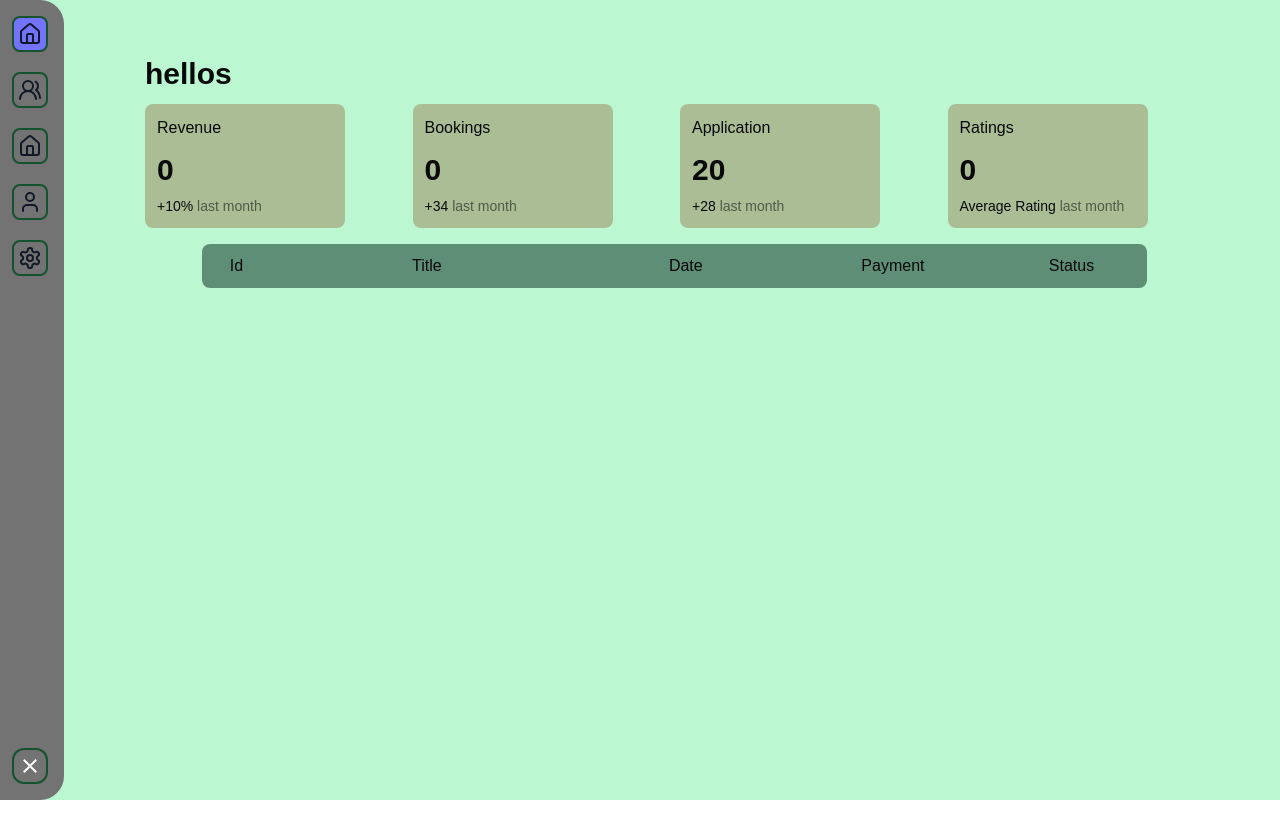
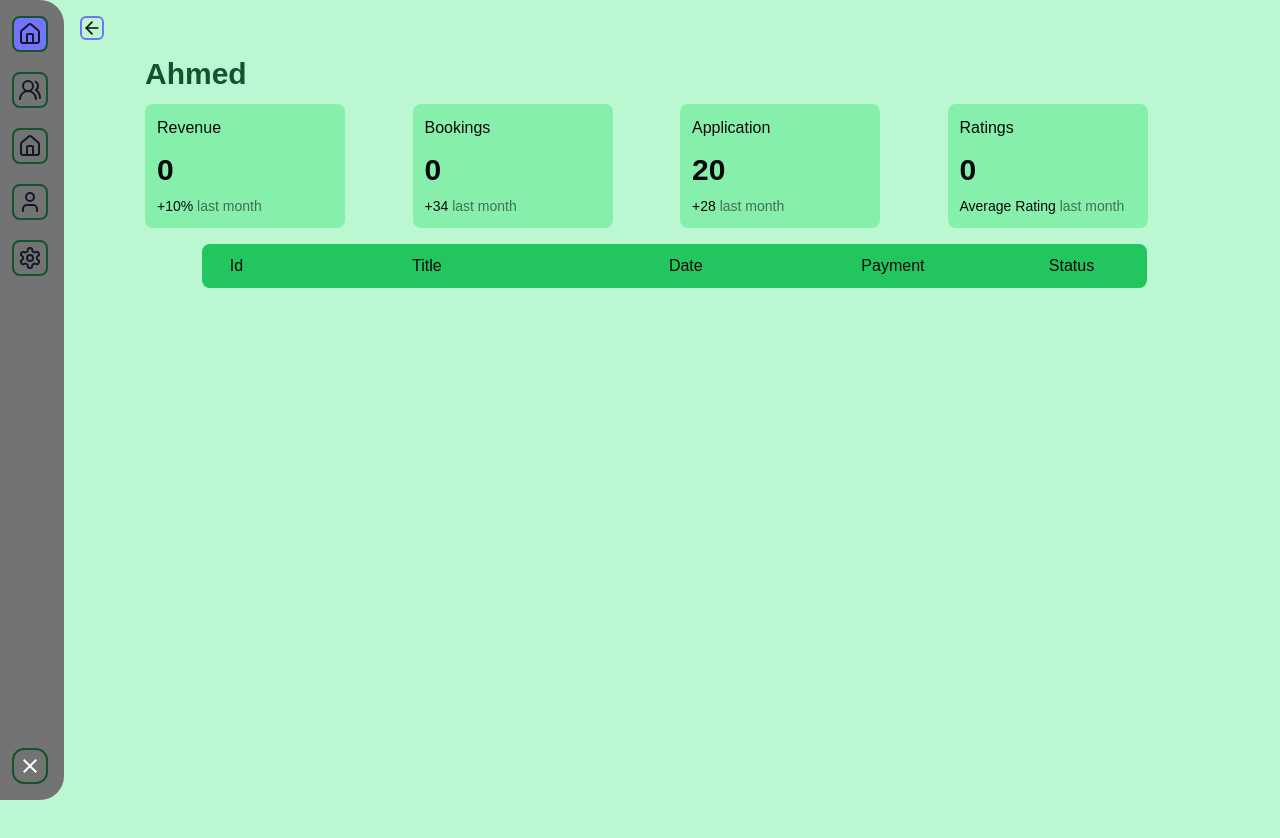
Before and after one commit to Jumi525/greengardens, a Next.js app: page /app/profile/home in a window 1280 px wide. Shown: the top 838 px of the page. Before the commit the page ends 800 px from the top, so only its background shows below. Built offline with nearby package versions, Linux system fonts and the light colour scheme.

Commit message:
finalizing the frontend

```diff
--- a/src/app/(apps)/app/products/products.tsx
+++ b/src/app/(apps)/app/products/products.tsx
@@ -6,7 +6,6 @@ import { IoMdCart } from "react-icons/io";
 import { signOut } from "@/lib/queries";
 import Carts from "@/components/products/carts";
 import ProductCard from "@/components/global/productCard";
-import { useFarmState } from "@/lib/farmerProvider";
 import {
   DropdownMenu,
   DropdownMenuContent,
@@ -16,48 +15,54 @@ import {
 
 const Jobpages = () => {
   const [isOpen, setIsOpen] = useState(false);
-  const { state } = useFarmState();
-  console.log(state);
   const [product] = useState([
     {
-      price: 200,
+      price: 300,
       title: "Orange",
       image: "/asset/product-1.png",
+      quantity: 5,
+    },
+    {
+      price: 500,
+      title: "Lemon",
+      image: "/asset/product-2.png",
+      quantity: 5,
     },
     {
       price: 200,
-      title: "Orange",
-      image: "/asset/product-2.png",
+      title: "Watermelon",
+      image: "/asset/product-3.png",
+      quantity: 6,
+    },
+    {
+      price: 900,
+      title: "Strawberry",
+      image: "/asset/product-4.png",
+      quantity: 8,
+    },
+    {
+      price: 800,
+      title: "Kiwi",
+      image: "/asset/product-5.png",
+      quantity: 9,
     },
     {
       price: 200,
-      title: "Orange",
-      image: "/asset/product-3.png",
+      title: "Onion",
+      image: "/asset/product-6.png",
+      quantity: 3,
     },
     {
       price: 200,
-      title: "Orange",
-      image: "/asset/product-4.png",
+      title: "Lectuce",
+      image: "/asset/product-7.png",
+      quantity: 2,
     },
     {
-      price: 200,
-      title: "Orange",
-      image: "/asset/product-5.png",
-    },
-    {
-      price: 200,
-      title: "Orange",
-      image: "/asset/product-6.png",
-    },
-    {
-      price: 200,
-      title: "Orange",
-      image: "/asset/product-7.png",
-    },
-    {
-      price: 200,
-      title: "Orange",
+      price: 100,
+      title: "Spinach",
       image: "/asset/product-8.png",
+      quantity: 3,
     },
   ]);
 
@@ -114,9 +119,11 @@ const Jobpages = () => {
         {product.map((val, index) => (
           <ProductCard
             key={index}
+            id={(index + 1).toString()}
             price={val.price}
             title={val.title}
             image={val.image}
+            quantity={val.quantity}
           />
         ))}
       </section>
--- a/src/app/(apps)/app/profile/[profile]/page.tsx
+++ b/src/app/(apps)/app/profile/[profile]/page.tsx
@@ -4,6 +4,8 @@ import { usePathname } from "next/navigation";
 import React, { useState } from "react";
 import CommunityCard from "@/components/profile/communityCard";
 import Produce from "@/components/profile/Produce";
+import { ArrowLeft } from "lucide-react";
+import { useRouter } from "next/navigation";
 
 type HomeProps = {
   id: string;
@@ -17,15 +19,22 @@ type HomeProps = {
 
 const Dashboardpage = () => {
   const paths = usePathname();
+  const router = useRouter();
   const path = paths.split("profile")[1].split("/")[1];
   const [home] = useState<HomeProps>([]);
 
   return (
     <>
+      <ArrowLeft
+        className="absolute ml-3 border-2 border-solid border-[#7373FF] rounded-md hover:bg-[#7373FF]"
+        onClick={() => router.push("/app/products")}
+      />
       {path === "home" && (
         <>
           <section className="p-4 max-w-[1090px] mx-auto">
-            <h1 className="font-bold text-3xl pt-6 pb-3 ">{"hellos"}</h1>
+            <h1 className="font-bold text-3xl pt-6 pb-3 text-green-900 ">
+              {"Ahmed"}
+            </h1>
 
             <div className="grid grid-cols-1 cardgrid md:grid-cols-4 gap-3 justify-center px-2">
               <DashboardCard title="Revenue" heading={"0"} increase="+10%" />
@@ -43,7 +52,7 @@ const Dashboardpage = () => {
             </div>
           </section>
           <section>
-            <section className="deGrid items-center rounded-lg mx-auto text-center mb-4 grid sm:grid-cols-[70px_1.5fr_1fr_1fr_150px] max-w-[945px] bg-[#052620]/50 h-11">
+            <section className="deGrid items-center rounded-lg mx-auto text-center mb-4 grid sm:grid-cols-[70px_1.5fr_1fr_1fr_150px] max-w-[945px] bg-green-500 h-11">
               <p>Id</p>
               <p>Title</p>
               <p className="block desecondG">Date</p>
@@ -66,7 +75,7 @@ const Dashboardpage = () => {
       {path === "community" && <CommunityCard />}
       {path === "shop" && <Produce />}
       {path === "revenue" && (
-        <section className="flex items-center justify-center h-full">
+        <section className="flex items-center justify-center h-full pt-8">
           No Revenue
         </section>
       )}
--- a/src/app/globals.css
+++ b/src/app/globals.css
@@ -119,7 +119,8 @@ body {
 }
 
 .scrollparent {
-  height: 176px;
+  /* height: 176px; */
+  height: 100vh;
   overflow-y: auto;
   scroll-snap-type: y mandatory;
   width: 100%;
--- a/src/components/profile/Produce.tsx
+++ b/src/components/profile/Produce.tsx
@@ -11,7 +11,7 @@ const Produce = () => {
   const price = useRef<HTMLInputElement>(null);
   console.log(publicIds);
   return (
-    <section className="grid grid-rows-[50px_1fr] gap-2 relative px-3 h-screen">
+    <section className="grid grid-rows-[50px_1fr] gap-2 relative px-3 h-screen pt-8">
       <button onClick={() => setClose(!close)} className="bg-green-400">
         Upload A produce
       </button>
--- a/src/components/profile/communityCard.tsx
+++ b/src/components/profile/communityCard.tsx
@@ -3,16 +3,16 @@ import React, { useState } from "react";
 
 const CommunityCard = () => {
   const [recommended] = useState([
-    { title: "hello", location: "here" },
-    { title: "hello", location: "here" },
-    { title: "hello", location: "here" },
-    { title: "hello", location: "here" },
-    { title: "hello", location: "here" },
-    { title: "hello", location: "here" },
+    { title: "Ahmed", location: "lagos" },
+    { title: "Thompson", location: "abuja" },
+    { title: "Elon", location: "benin" },
+    { title: "Success", location: "ekiti" },
+    { title: "Gabiel", location: "akure" },
+    { title: "Precious", location: "warri" },
   ]);
   return (
-    <section className="w-full h-full px-2">
-      <p className="mt-0">Farmers Community</p>
+    <section className="w-full pt-8 h-full px-2">
+      <p className="mt-0 mb-2 text-center">Farmers Community</p>
       <div
         className={clsx(
           "grid grid-cols-1  md:grid-cols-3 lg:grid-cols-4 gap-3 justify-center px-2",
@@ -26,7 +26,7 @@ const CommunityCard = () => {
           recommended.map((value, index) => (
             <div
               key={index}
-              className="bg-[#9A845C]/50 recommedgrid flex flex-col gap-2 text-left px-3 rounded-lg py-3 h-full"
+              className="bg-green-300 recommedgrid flex flex-col gap-2 text-left px-3 rounded-lg py-3 h-full"
             >
               <p>
                 Fullname: <span>{value.title}</span>
@@ -38,11 +38,11 @@ const CommunityCard = () => {
               <p>
                 Title:{" "}
                 <span className="px-2 py-1 border-2 border-black border-solid rounded-full">
-                  {"now"}
+                  {"farmer"}
                 </span>
               </p>
               <p className="text-sm">
-                Email: <span>{"now"}</span>
+                Email: <span>{`${value.title}@gmail.com`}</span>
               </p>
             </div>
           ))
--- a/src/components/profile/profileCard.tsx
+++ b/src/components/profile/profileCard.tsx
@@ -7,7 +7,7 @@ type DashboardCardprops = {
 
 const DashboardCard = ({ heading, increase, title }: DashboardCardprops) => {
   return (
-    <section className="bg-[#9A845C]/50 sm:max-w-[200px] text-center sm:text-left px-3 rounded-lg py-3 flex flex-col justify-between">
+    <section className="bg-green-300 sm:max-w-[200px] text-center sm:text-left px-3 rounded-lg py-3 flex flex-col justify-between">
       <p>{title}</p>
       <h3 className="mt-3 mb-2 font-bold text-3xl">{heading}</h3>
       <p className="text-sm">
--- a/src/lib/farmerProvider.tsx
+++ b/src/lib/farmerProvider.tsx
@@ -29,16 +29,16 @@ type Action =
       payload: { produce: ProduceSchema };
     }
   | {
-      type: "ADD_TO_CART";
-      payload: { produceId: string; produce: ProduceSchema; farmerId: string };
+      type: "ADD_CART";
+      payload: { produce: ProduceSchema };
     }
   | {
       type: "INC_CART";
-      payload: { produceId: string; produce: ProduceSchema; farmerId: string };
+      payload: { produceId: string; produce: ProduceSchema; price?: number };
     }
   | {
       type: "DEC_CART";
-      payload: { produceId: string; produce: ProduceSchema; farmerId: string };
+      payload: { produceId: string; produce: ProduceSchema };
     };
 
 const initialState: FarmState = {
@@ -79,69 +79,52 @@ const farmReducer = (
           product: [...state.workspaces.product, action.payload.produce],
         },
       };
-    // case "ADD_TO_CART":
-    //   return {
-    //     ...state,
-    //     workspaces: state.workspaces.map((farmers) => {
-    //       if (farmers.id === action.payload.farmerId) {
-    //         return {
-    //           ...farmers,
-    //           produce: farmers.product.map((produce) => {
-    //             if (produce.id === action.payload.produceId) {
-    //               return {
-    //                 ...produce,
-    //                 produceNo: produce.quantity + 1,
-    //               };
-    //               return produce;
-    //             }
-    //           }),
-    //         };
-    //       }
-    //       return farmers;
-    //     }),
-    //   };
-    // case "INC_CART":
-    //   return {
-    //     ...state,
-    //     workspaces: state.workspaces.map((farmers) => {
-    //       if (farmers.id === action.payload.farmerId) {
-    //         return {
-    //           ...farmers,
-    //           produce: farmers.product.map((produce) => {
-    //             if (produce.id === action.payload.produceId) {
-    //               return {
-    //                 ...produce,
-    //                 produceNo: produce.quantity + 1,
-    //               };
-    //               return produce;
-    //             }
-    //           }),
-    //         };
-    //       }
-    //       return farmers;
-    //     }),
-    //   };
-    // case "DEC_CART":
-    //   return {
-    //     ...state,
-    //     workspaces: state.workspaces.map((farmers) => {
-    //       if (farmers.id === action.payload.farmerId) {
-    //         return {
-    //           ...farmers,
-    //           produce: farmers.product.map((produce) => {
-    //             if (produce.id === action.payload.produceId) {
-    //               return {
-    //                 ...produce,
-    //                 produceNo: produce.quantity + 1,
-    //               };
-    //               return produce;
-    //             }
-    //           }),
-    //         };
-    //       }
-    //       return farmers;
-    //     }),
-    //   };
+    case "ADD_CART":
+      return {
+        ...state,
+        workspaces: {
+          ...state.workspaces,
+          product: [...state.workspaces.product, action.payload.produce],
+        },
+      };
+    case "INC_CART":
+      return {
+        ...state,
+        workspaces: {
+          ...state.workspaces,
+          product:
+            state.workspaces.product.length > 0
+              ? state.workspaces.product.map((product) => {
+                  console.log(product.quantity);
+                  if (product.id === action.payload.produceId)
+                    return {
+                      ...product,
+                      quantity: product.quantity + 1,
+                      price: 300 * (product.quantity + 1),
+                    };
+                  return product;
+                })
+              : [...state.workspaces.product, action.payload.produce],
+        },
+      };
+    case "DEC_CART":
+      return {
+        ...state,
+        workspaces: {
+          ...state.workspaces,
+          product: state.workspaces.product
+            .filter((produce) => produce.quantity > 0)
+            .map((product) => {
+              if (product.id === action.payload.produceId)
+                return {
+                  ...product,
+                  quantity: product.quantity - 1,
+                  price: product.price - 300,
+                };
+              return product;
+            }),
+        },
+      };
     default:
       return initialState;
   }
--- a/src/lib/types.ts
+++ b/src/lib/types.ts
@@ -59,6 +59,6 @@ export type ProduceSchema = {
   id: string;
   photoId: string;
   name: string;
-  price: string;
+  price: number;
   quantity: number;
 };
```
Also changed, not shown: src/app/layout.tsx (+10 -2 lines), src/components/global/productCard.tsx (+69 -2 lines), src/components/products/carts.tsx (+138 -24 lines).
